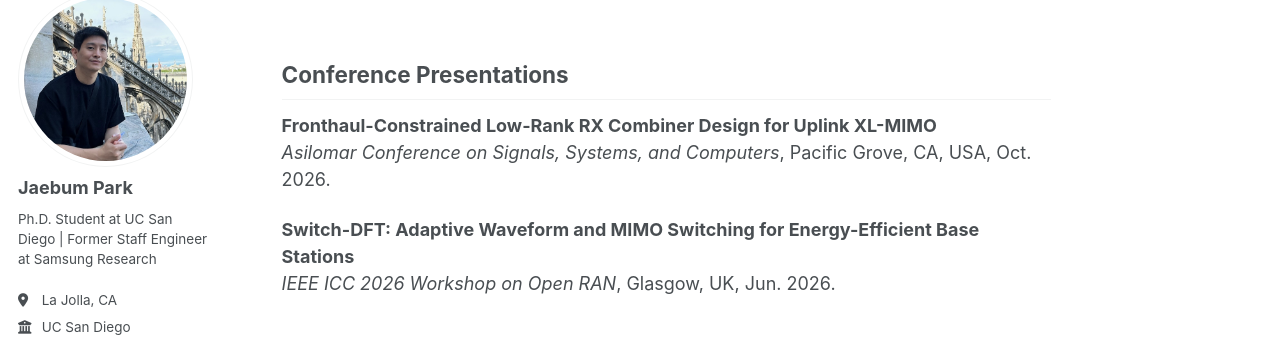
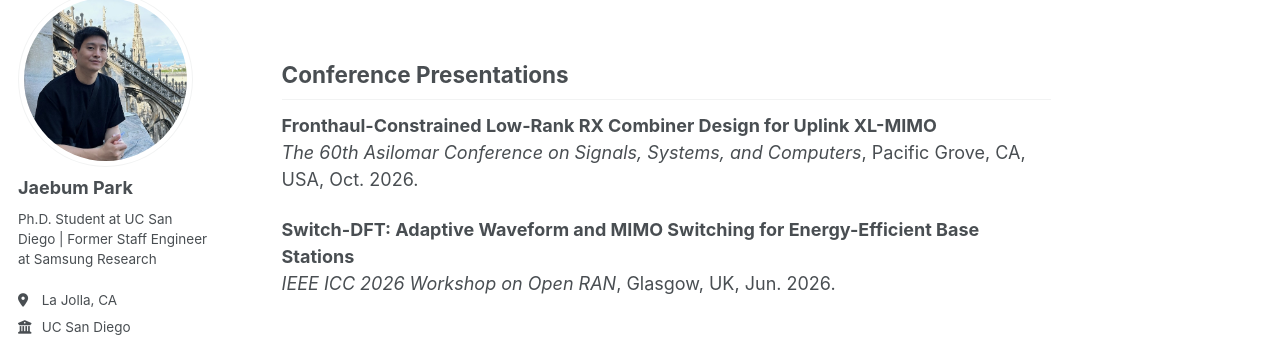
Before and after one commit to jpark-wireless/jpark-wireless.github.io, a Jekyll site: the page built from _pages/talks.md, in a window 1280 px wide and 1374 px high. Shown: the part 127-464 px from the top of the window. Built offline with Jekyll 4.4.1, drawn with Linux system fonts in a browser that asks for light colours; a style sheet for code colours, icons or effects is not loaded.

Commit message:
Add edition number to Asilomar talk

```diff
--- a/_pages/talks.md
+++ b/_pages/talks.md
@@ -8,7 +8,7 @@ author_profile: true
 ## Conference Presentations
 
 <b>Fronthaul-Constrained Low-Rank RX Combiner Design for Uplink XL-MIMO</b> <br>
-<i>Asilomar Conference on Signals, Systems, and Computers</i>, Pacific Grove, CA, USA, Oct. 2026.
+<i>The 60th Asilomar Conference on Signals, Systems, and Computers</i>, Pacific Grove, CA, USA, Oct. 2026.
 
 <b>Switch-DFT: Adaptive Waveform and MIMO Switching for Energy-Efficient Base Stations</b> <br>
 <i>IEEE ICC 2026 Workshop on Open RAN</i>, Glasgow, UK, Jun. 2026.
```
